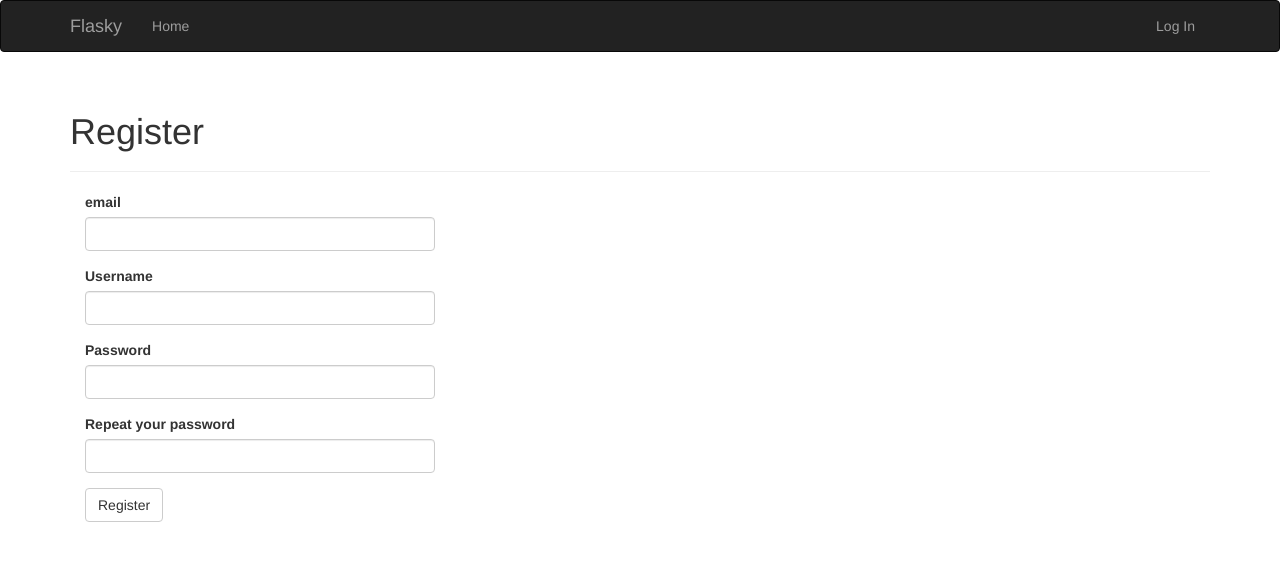
After one commit to piaoliangkb/Flaskblog, a Flask app: page /auth/register in a window 1280 px wide. The commit adds this page. Shown: the top 561 px of the page. Run offline with Flask 2, Linux system fonts and the light colour scheme; some libraries are stand-ins or nearby versions.

Commit message:
Add login, logout and permissions control v0.5

```diff
--- a/app/__init__.py
+++ b/app/__init__.py
@@ -10,7 +10,10 @@ moment=Moment()
 db=SQLAlchemy()
 login_manager=LoginManager()
 login_manager.session_protection='strong'
+#该属性可以设置为'strong', 'basic', None
+#strong记录用户端IP地址和浏览器的代理信息，如果发现异常就登出用户
 login_manager.login_view='auth.login'
+#访问login-required要求的视图时，重定向到login_view
 
 def create_app(config_name):
     app=Flask(__name__)
--- a/app/auth/forms.py
+++ b/app/auth/forms.py
@@ -1,9 +1,33 @@
 from flask_wtf import Form
 from wtforms import StringField,PasswordField,BooleanField,SubmitField
-from wtforms.validators import DataRequired,Length,Email
+from wtforms.validators import DataRequired,Length,Email,Regexp,EqualTo
+from wtforms import ValidationError
+from ..models import User
 
 class LoginForm(Form):
     email=StringField('Enail',validators=[DataRequired(),Length(1,64),Email()])
     password=PasswordField('Password',validators=[DataRequired()])
     remember_me=BooleanField('Keep me logged in')
     submit=SubmitField('Login')
+
+class RegistrationForm(Form):
+    email=StringField('email',validators=[DataRequired(),Length(1,64),Email()])
+    username=StringField('Username',validators=[DataRequired(),Length(1,64),Regexp('^[A-Za-z][A-Za-z0-9_.]*$',0,
+                                                                                   'Username must have only letters, numbers, dots or underscores')])
+    password=PasswordField('Password',validators=[DataRequired(),EqualTo('password2',message='Passwords must match')])
+    password2=PasswordField('Repeat your password',validators=[DataRequired()])
+    submit=SubmitField('Register')
+
+    def validate_email(self,field):
+        if User.query.filter_by(email=field.data).first():
+            raise ValidationError('Email already registered.')
+
+    def validate_username(self,field):
+        if User.query.filter_by(username=field.data).first():
+            raise ValidationError('Username already existed')
+
+class ChangePasswordForm(Form):
+    old_password=PasswordField('Old Password',validators=[DataRequired()])
+    password=PasswordField('New Password',validators=[DataRequired(),EqualTo('password2',message='Passwords must match.')])
+    password2=PasswordField('Repeat your password',validators=[DataRequired()])
+    submit=SubmitField('Update Password')
--- a/app/auth/views.py
+++ b/app/auth/views.py
@@ -1,19 +1,35 @@
 from flask import render_template,redirect,request,url_for,flash
-from flask_login import login_user,login_required,logout_user
+from flask_login import login_user,login_required,logout_user,current_user
 from . import auth
 from ..models import User
-from.forms import LoginForm
+from .forms import LoginForm,ChangePasswordForm,RegistrationForm
+from .. import db
 
 @auth.route('/login',methods=['GET','POST'])
 def login():
     form=LoginForm()
     if form.validate_on_submit():
         user=User.query.filter_by(email=form.email.data).first()
+        #filter_by=where
+        #filter也可用
         if user is not None and user.verify_password(form.password.data):
             login_user(user,form.remember_me.data)
             return redirect(request.args.get('next') or url_for('main.index'))
         flash('Invalid username or password')
     return render_template('auth/login.html',form=form)
+
+@auth.route('/register',methods=['GET','POST'])
+def register():
+    form=RegistrationForm()
+    if form.validate_on_submit():
+        user=User(email=form.email.data,
+                  username=form.username.data,
+                  password=form.password.data)
+        db.session.add(user)
+        db.session.commit()
+        flash('You can login now')
+        return redirect(url_for('auth.login'))
+    return render_template('auth/register.html',form=form)
 
 @auth.route('/logout')
 @login_required
@@ -26,3 +42,18 @@ def logout():
 @login_required
 def secret():
     return 'Only authenticated user are allowed!'
+
+@auth.route('/changepassword',methods=['GET','POST'])
+@login_required
+def change_password():
+    form=ChangePasswordForm()
+    if form.validate_on_submit():
+        if current_user.verify_password(form.old_password.data):
+            current_user.password=form.password.data
+            db.session.add(current_user)
+            db.session.commit()
+            flash('You password has been updated.')
+            return redirect(url_for('main.index'))
+        else:
+            flash('Invalid password.')
+    return render_template('auth/changepassword.html',form=form)
--- a/app/main/views.py
+++ b/app/main/views.py
@@ -4,7 +4,7 @@ from . import main
 from ..models import User
 from .forms import NameForm
 from datetime import datetime
-
+from flask_login import login_required
 
 @main.route('/')
 def index():
--- a/app/templates/auth/login.html
+++ b/app/templates/auth/login.html
@@ -7,5 +7,7 @@
 </div>
 <div class="col-md-4">
     {{ wtf.quick_form(form) }}
+    <br>
+    <p>New user ?<a href="{{ url_for('auth.register') }}">Click here to register</a>.</p>
 </div>
 {% endblock %}
--- /dev/null
+++ b/app/templates/auth/register.html
@@ -0,0 +1,13 @@
+{% extends "base.html" %}
+{% import "bootstrap/wtf.html" as wtf %}
+
+{% block title %}Flask - Register{% endblock %}
+
+{% block page_content %}
+<div class="page-header">
+    <h1>Register</h1>
+</div>
+<div class="col-md-4">
+    {{ wtf.quick_form(form) }}
+</div>
+{% endblock %}
--- a/app/templates/base.html
+++ b/app/templates/base.html
@@ -31,6 +31,13 @@ type="image/x-icon">
             <ul class="nav navbar-nav">
                 <li><a href="/">Home</a></li>
             </ul>
+            <ul class="nav navbar-nav navbar-right">
+                {% if current_user.is_authenticated %}
+                <li><a href="{{ url_for('auth.logout') }}">Log Out</a></li>
+                {% else %}
+                <li><a href="{{ url_for('auth.login') }}">Log In</a> </li>
+                {% endif %}
+            </ul>
         </div>
     </div>
 </div>
--- a/app/templates/index.html
+++ b/app/templates/index.html
@@ -22,7 +22,7 @@
 </div>
 {#    {{  wtf.quick_form(form) }}#}
 {#    <p>The local date and time is {{ moment(current_time).format('LLL') }}.</p>#}
-{#    <!--format('LLL') 根据客户端电脑中的时区和区域设置渲染日期和时间-->#}
+    <!--format('LLL') 根据客户端电脑中的时区和区域设置渲染日期和时间-->
 {#    <p>That was {{ moment(current_time).fromNow(refresh=True) }}</p>#}
 {#    <!--第二行中的 fromNow() 渲染相对时间戳，而且会随着时间的推移自动刷新显示的时间。-->#}
 
```
Also changed, not shown: app/models.py (+44 -0 lines), app/templates/auth/changepassword.html (added, +13 -0 lines), data-dev.sqlite.
